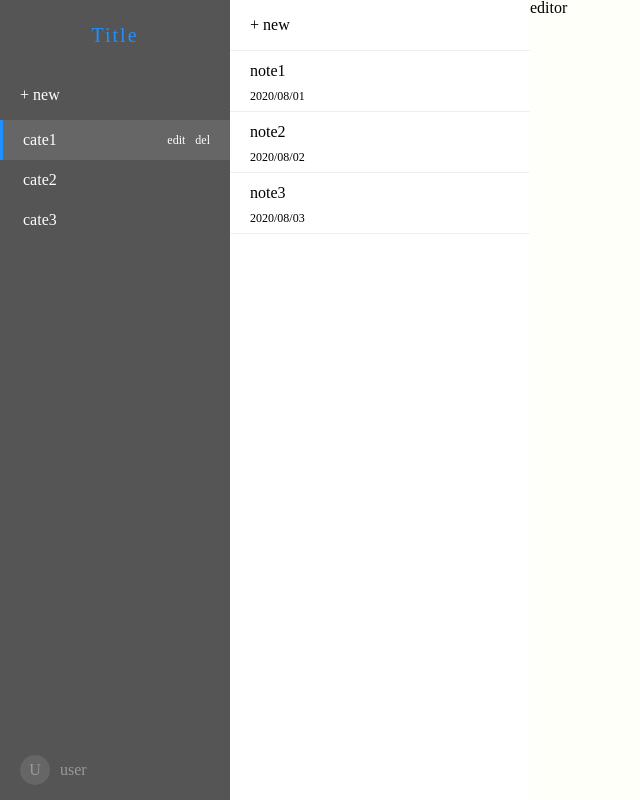
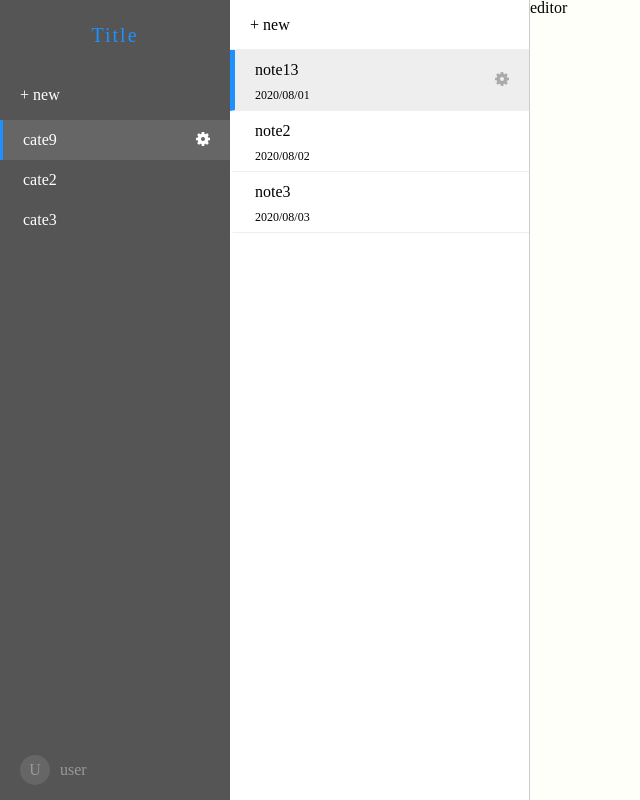
Before and after one commit to xtthaop/zxnote-web, a React app: page /notebook in a window 1280 px wide. Shown: the whole page, without its empty margins (0-640 px from the left). Built offline with nearby package versions, Linux system fonts and the light colour scheme.

Commit message:
add svg icon component

```diff
--- a/package.json
+++ b/package.json
@@ -12,6 +12,7 @@
     "babel-loader": "^8.2.2",
     "html-webpack-plugin": "^5.3.1",
     "process": "^0.11.10",
+    "svg-sprite-loader": "^6.0.0",
     "webpack": "^5.25.0",
     "webpack-cli": "^4.5.0",
     "webpack-dev-server": "^3.11.2"
--- /dev/null
+++ b/src/components/SvgIcon/index.js
@@ -0,0 +1,22 @@
+import React from 'react'
+import { SvgWrapper } from './style'
+
+function SvgIcon(props){
+  const { iconClass, className } = props
+  const iconName = `#icon-${iconClass}`
+
+  let svgClass
+  if(className){
+    svgClass = 'svg-icon ' + className
+  }else{
+    svgClass = 'svg-icon'
+  }
+
+  return (
+    <SvgWrapper className={svgClass} aria-hidden="true">
+      <use href={iconName}></use>
+    </SvgWrapper>
+  )
+}
+
+export default SvgIcon
--- /dev/null
+++ b/src/components/SvgIcon/style.js
@@ -0,0 +1,11 @@
+import styled from 'styled-components'
+
+export const SvgWrapper = styled.svg`
+  &.svg-icon{
+    width: 1em;
+    height: 1em;
+    vertical-align: -0.15em;
+    fill: currentColor;
+    overflow: hidden;
+  }
+`
--- /dev/null
+++ b/src/icons/index.js
@@ -0,0 +1,3 @@
+const req = require.context('./svg', false, /\.svg$/)
+const requireAll = requireContext => requireContext.keys().map(requireContext)
+requireAll(req)
--- a/src/index.js
+++ b/src/index.js
@@ -1,6 +1,8 @@
 import React from 'react'
 import ReactDOM from 'react-dom'
 import App from './App'
+
+import '@/icons'
 
 ReactDOM.render(
   <App></App>,
--- a/src/views/notebook/components/Notelist/index.js
+++ b/src/views/notebook/components/Notelist/index.js
@@ -1,4 +1,5 @@
 import React from 'react'
+import SvgIcon from '@/components/SvgIcon'
 import {
   NotelistWrapper,
   UpCreateBtn,
@@ -10,11 +11,19 @@ class Notelist extends React.Component {
     super(props)
     this.state = {
       noteList: [],
+      activeId: 1,
     }
+    this.handleNoteItemClick = this.handleNoteItemClick.bind(this)
+  }
+
+  handleNoteItemClick(id) {
+    this.setState({
+      activeId: id
+    })
   }
 
   render(){
-    const { noteList } = this.state
+    const { noteList, activeId } = this.state
     return (
       <NotelistWrapper>
         <UpCreateBtn>+ new</UpCreateBtn>
@@ -22,9 +31,18 @@ class Notelist extends React.Component {
           {
             noteList.map(item => {
               return (
-                <li key={item.id}>
-                  <div className="title">{item.title}</div>
-                  <div className="update-time">{item.update_time}</div>
+                <li
+                  key={item.id}
+                  className={activeId === item.id ? 'active' : ''}
+                  onClick={this.handleNoteItemClick.bind(this, item.id)}
+                >
+                  <div className="noteinfo">
+                    <div className="title">{item.title}</div>
+                    <div className="update-time">{item.update_time}</div>
+                  </div>
+                  <div className="handle-btn">
+                    <SvgIcon iconClass="setting"></SvgIcon>
+                  </div>
                 </li>
               )
             })
@@ -38,7 +56,7 @@ class Notelist extends React.Component {
     const noteList = [
       {
         id: 1,
-        title: 'note1',
+        title: 'note13',
         update_time: '2020/08/01',
       },
       {
--- a/src/views/notebook/components/Notelist/style.js
+++ b/src/views/notebook/components/Notelist/style.js
@@ -4,9 +4,12 @@ const borderColor = '#eee'
 
 export const NotelistWrapper = styled.div`
   width: 300px;
+  min-width: 300px;
   height: 100%;
   overflow-y: scroll;
   background: #fff;
+  border-right: 1px solid #ccc;
+  box-sizing: border-box;
 `
 
 export const UpCreateBtn = styled.div`
@@ -15,6 +18,7 @@ export const UpCreateBtn = styled.div`
   line-height: 50px;
   padding: 0 20px;
   border-bottom: 1px solid ${borderColor};
+  box-sizing: border-box;
   cursor: pointer;
 `
 
@@ -22,11 +26,35 @@ export const Notes = styled.ul`
   width: 100%;
 
   li{
+    display: flex;
+    align-items: center;
+    justify-content: space-between;
+    width: calc(100% - 45px);
     height: 50px;
+    line-height: 50px;
     border-bottom: 1px solid ${borderColor};
     padding: 5px 20px;
+    border-left: 5px solid transparent;
+    cursor: pointer;
+
+    &.active{
+      background: #eee;
+      border-left-color: #1E90FF;
+
+      .handle-btn{
+        display: inline;
+      }
+    }
+
+    .noteinfo{
+      display: inline-block;
+      width: 90%;
 
       .title{
+        width: 100%;
+        overflow: hidden;
+        white-space: nowrap;
+        text-overflow: ellipsis;
         line-height: 30px;
         font-weight: 500;
       }
@@ -36,4 +64,13 @@ export const Notes = styled.ul`
         font-size: 12px;
       }
     }
+
+    .handle-btn{
+      display: none;
+      width: 10%;
+      font-size: 14px;
+      color: #aaa;
+      text-align: right;
+    }
+  }
 `
--- a/src/views/notebook/components/Sidebar/index.js
+++ b/src/views/notebook/components/Sidebar/index.js
@@ -1,4 +1,5 @@
 import React from 'react'
+import SvgIcon from '@/components/SvgIcon'
 import {
   SidebarWrapper,
   Header,
@@ -40,11 +41,10 @@ class Sidebar extends React.Component {
                   className={activeId === item.id ? 'active' : ''}
                   onClick={this.handleCateItemClick.bind(this, item.id)}
                 >
-                  <span>{item.title}</span>
-                  <span className="handle-btn">
-                    <span>edit</span>
-                    <span>del</span>
-                  </span>
+                  <div className="title">{item.title}</div>
+                  <div className="handle-btn">
+                    <SvgIcon iconClass="setting"></SvgIcon>
+                  </div>
                 </li>
               )
             })
@@ -62,7 +62,7 @@ class Sidebar extends React.Component {
     const categories = [
       {
         id: 1,
-        title: 'cate1',
+        title: 'cate9',
       },
       {
         id: 2,
--- a/src/views/notebook/components/Sidebar/style.js
+++ b/src/views/notebook/components/Sidebar/style.js
@@ -5,6 +5,7 @@ const sidebarWidth = '230px'
 export const SidebarWrapper = styled.div`
   position: relative;
   width: ${sidebarWidth};
+  min-width: ${sidebarWidth};
   height: 100%;
   background: #555;
   overflow-y: auto;
@@ -52,16 +53,23 @@ export const Categories = styled.ul`
 
       .handle-btn{
         display: inline;
-        font-size: 12px;
+      }
+    }
 
-        span{
-          margin-left: 10px;
-        }
-      }
+    .title{
+      display: inline-block;
+      width: 85%;
+      overflow: hidden;
+      white-space: nowrap;
+      text-overflow: ellipsis;
     }
 
     .handle-btn{
       display: none;
+      width: 15%;
+      font-size: 14px;
+      color: #fff;
+      text-align: right;
     }
   }
 `
--- a/webpack.config.js
+++ b/webpack.config.js
@@ -14,6 +14,7 @@ module.exports = {
   },
   devtool: 'inline-source-map',
   devServer: {
+    port: 10990,
     contentBase: path.join(__dirname, 'dist'),
     historyApiFallback: true,
   },
@@ -33,7 +34,15 @@ module.exports = {
   ],
   module: {
     rules: [
-      { test: /\.js$/, exclude: /node_modules/, loader: 'babel-loader' }
+      { test: /\.js$/, exclude: /node_modules/, loader: 'babel-loader' },
+      {
+        test: /\.svg$/,
+        loader: 'svg-sprite-loader',
+        include: [path.resolve(__dirname, 'src/icons')],
+        options: {
+          symbolId: 'icon-[name]'
+        }
+      }
     ]
   }
 }
```
Also changed, not shown: src/icons/svg/setting.svg (added), 1 other file (tests, documents, lock files or other folders). Lines whose indentation alone changed are shown as unchanged.
